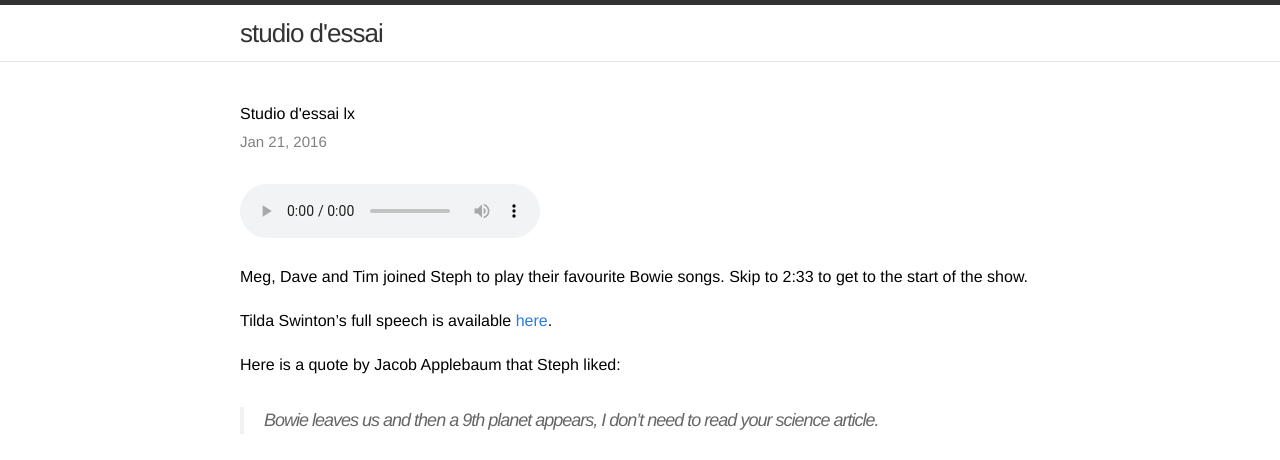
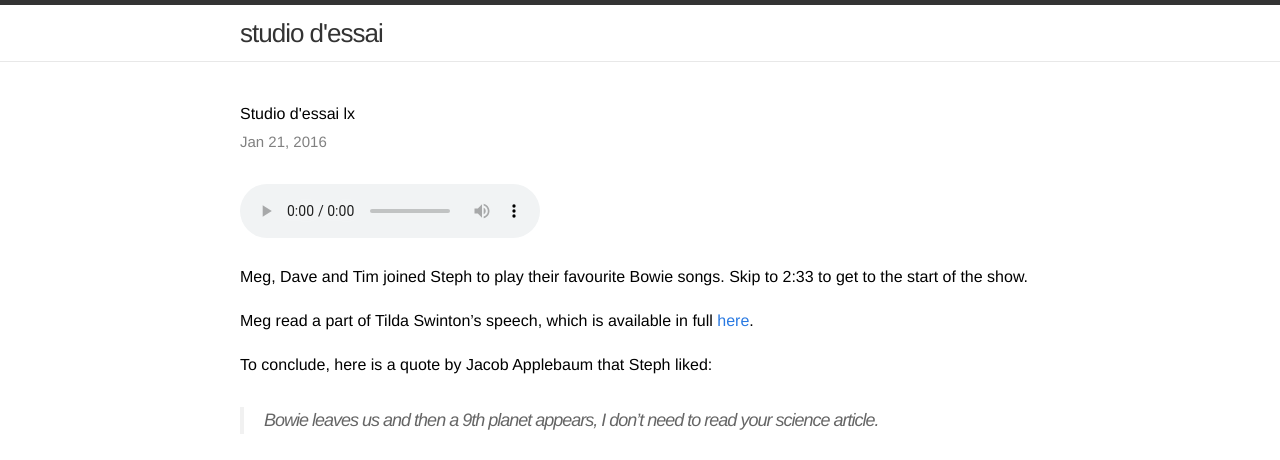
Before and after one commit to studio-dessai/studio-dessai.github.io, a Jekyll site: the page built from _posts/2016-01-21-sdelx.md, in a window 1280 px wide, cut to the strip 0-460 px from the top of the page. Built offline with Jekyll 4.4.1, drawn with Linux system fonts in a browser that asks for light colours.

Commit message:
small mods

```diff
--- a/_posts/2016-01-21-sdelx.md
+++ b/_posts/2016-01-21-sdelx.md
@@ -5,9 +5,9 @@ title: "Studio d'essai lx"
 
 Meg, Dave and Tim joined Steph to play their favourite Bowie songs. Skip to 2:33 to get to the start of the show.
 
-Tilda Swinton's full speech is available [here](http://www.vulture.com/2013/03/read-tilda-swintons-speech-about-david-bowie.html).
+Meg read a part of Tilda Swinton's speech, which is available in full [here](http://www.vulture.com/2013/03/read-tilda-swintons-speech-about-david-bowie.html).
 
-Here is a quote by Jacob Applebaum that Steph liked:
+To conclude, here is a quote by Jacob Applebaum that Steph liked:
 
 > Bowie leaves us and then a 9th planet appears, I don't need to read your science article.
 
```
